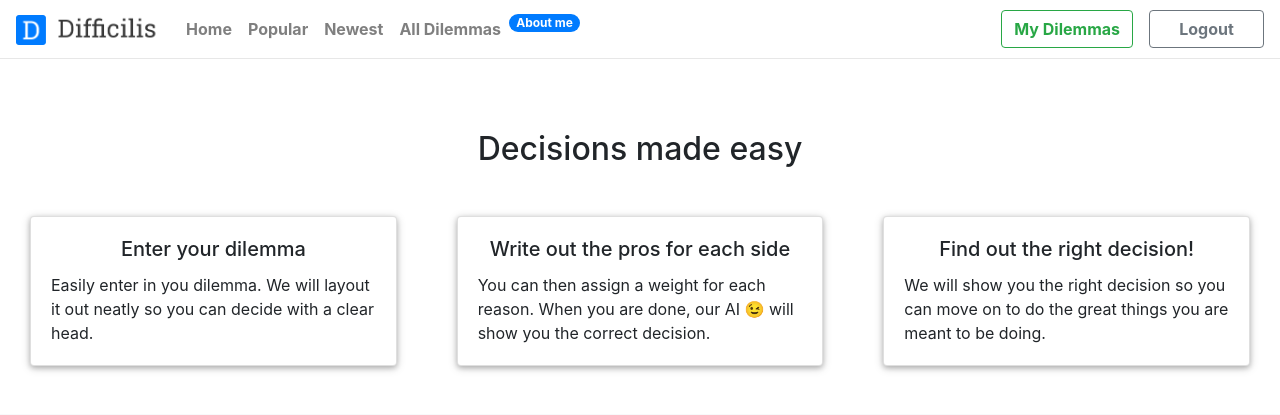
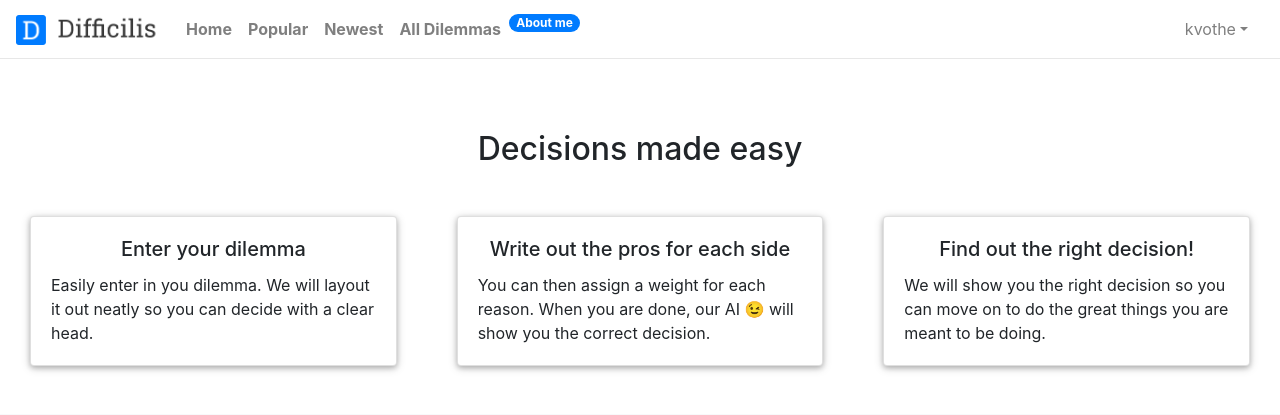
Before and after one commit to afarntrog/difficilis-django, a Django app: page / in a window 1280 px wide. Shown: the top 415 px of the page. Run offline with Django 3.2, Linux system fonts and the light colour scheme; a user stored in the database is signed in; some libraries are stand-ins or nearby versions.

Commit message:
added features to navbar profile

```diff
--- a/easydilemma/templates/easydilemma/index.html
+++ b/easydilemma/templates/easydilemma/index.html
@@ -109,8 +109,21 @@ window.cookieconsent.initialise({
         <!--Right side of NavBar-->
         <ul class="navbar-nav ml-auto">
             {% if user.is_authenticated %}
-            <li class="nav-item ml-lg-3 "><a  href="{% url 'easydilemma:all_user_dilemmas' %}" class="btn btn-outline-success"><strong>My Dilemmas</strong></a></li>
-            <li class="nav-item ml-lg-3 "><a  href="{% url 'users:logout' %}" class="btn btn-outline-secondary navbar_btn"><strong>Logout</strong></a></li>
+            <!-- <li class="nav-item ml-lg-3 "><a  href="{% url 'easydilemma:all_user_dilemmas' %}" class="btn btn-outline-success"><strong>My Dilemmas</strong></a></li> -->
+            <li class="nav-item ml-lg-3 dropdown ">
+              <a class="nav-item nav-link dropdown-toggle mr-md-2" href="#" id="dropdownMenuButton" data-toggle="dropdown" aria-haspopup="true" aria-expanded="false">kvothe</a>
+              <!-- <a  href="{% url 'users:logout' %}" class="btn btn-outline-secondary navbar_btn"><strong>Logout</strong></a> -->
+              <div class="dropdown-menu dropdown-menu-right" aria-labelledby="dropdownMenuButton">
+                  <a class="dropdown-item text-muted" href="#">Change username</a>
+                  <a class="dropdown-item text-muted" href="{% url 'users:logout' %}">Logout</a>
+                  <a class="dropdown-item text-muted" href="#">Delete account</a>
+                  <div class="dropdown-divider"></div>
+                  <a  href="{% url 'easydilemma:all_user_dilemmas' %}" class="dropdown-item text-success"><strong>My Dilemmas</strong></a>
+                </div>
+            </li>
+
+
+
             {% else %}
             <li class="nav-item ml-lg-3 "><a  href="{% url 'users:login' %}" class="btn btn-outline-primary navbar_btn" ><strong>LOG IN</strong></a></li>
             <li class="nav-item ml-lg-3 "><a  href="{% url 'users:register' %}" class="btn btn-primary navbar_btn"><strong>SIGN UP</strong></a></li>
```
Also changed, not shown: db.sqlite3.
